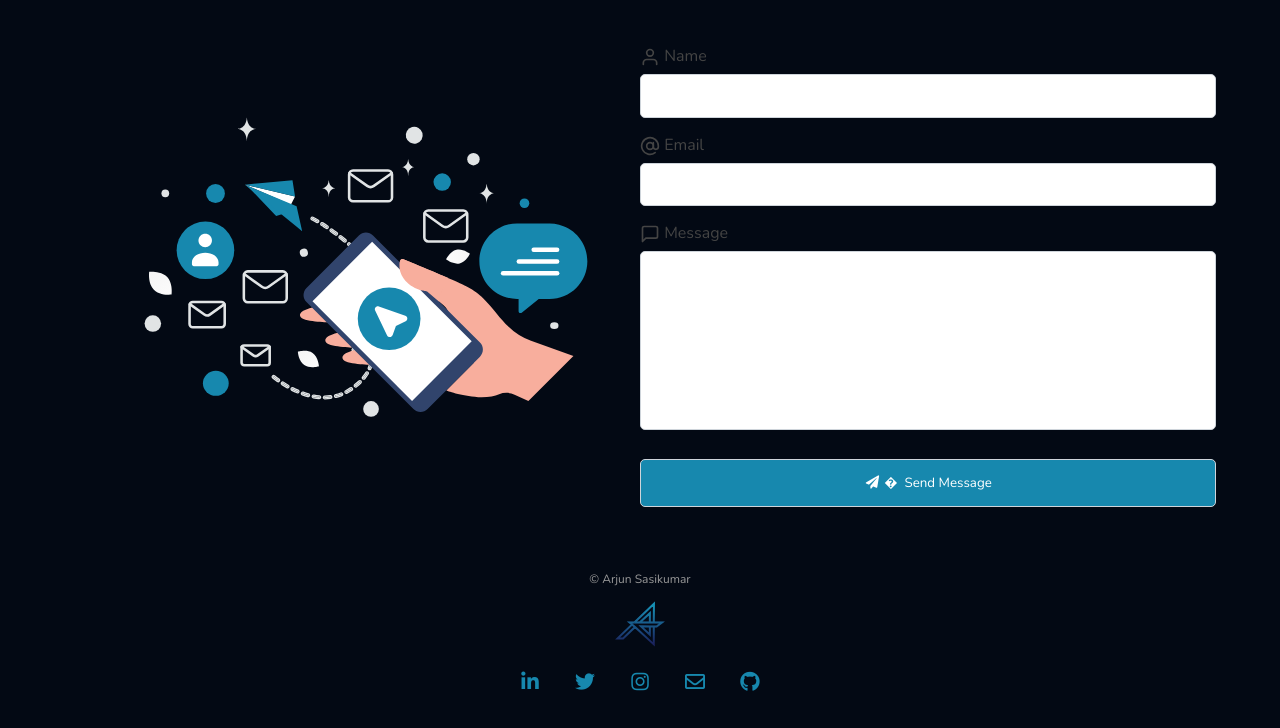
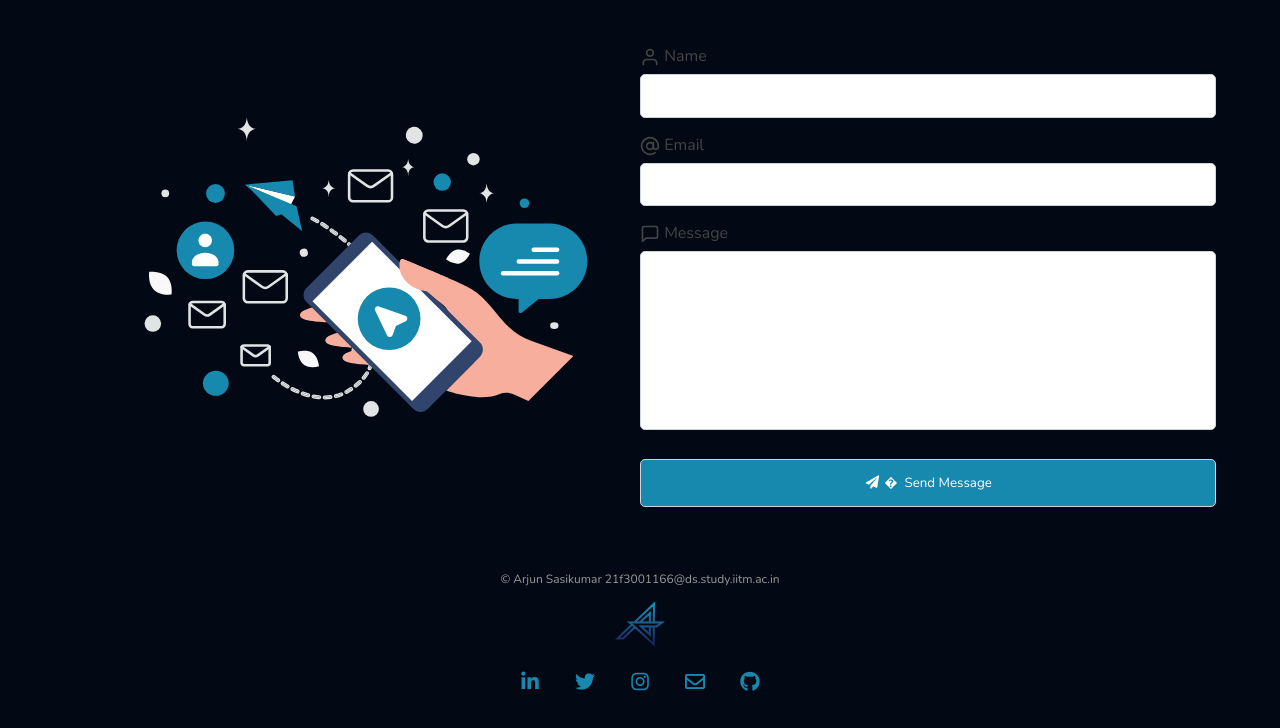
Before and after one commit to 83Gh0st/port, a plain HTML site: page index.html in a window 1280 px wide. Shown: the part 3838-4566 px from the top of the page. Drawn offline with nearby package versions, Linux system fonts and the light colour scheme; files whose address does not match are found by name.

Commit message:
Update index.html

```diff
--- a/index.html
+++ b/index.html
@@ -606,7 +606,7 @@
     </section>
 
     <footer>
-      <p>© Arjun Sasikumar  </p>
+      <p>© Arjun Sasikumar 21f3001166@ds.study.iitm.ac.in </p>
       <div class="black-logo">
         <svg width="50" height="50" viewBox="0 0 406 368" fill="none" xmlns="http://www.w3.org/2000/svg">
           <path d="M314.899 203.5L314.899 349.43L162.5 209.053M314.899 203.5L283.037 203.586M314.899 203.5L337.881 203.586L381 171.109L314.899 171.109M162.5 209.053L118.044 170.96L157.5 171.109M162.5 209.053L65.5 301.465L20.5595 301.465L137.482 189.156M200.5 171.109L283.037 96.5L283.037 171.109M200.5 171.109L283.037 171.109M200.5 171.109L157.5 171.109M283.037 203.586L210.846 203.123L283.037 271.086L283.037 203.586ZM283.037 171.109L314.899 171.109M157.5 171.109L316.135 20.4322L314.899 171.109" stroke="#1F2667" stroke-opacity="0.9" stroke-width="16"></path>
```
